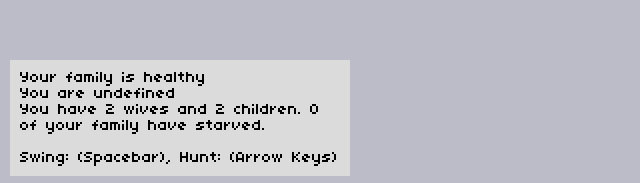
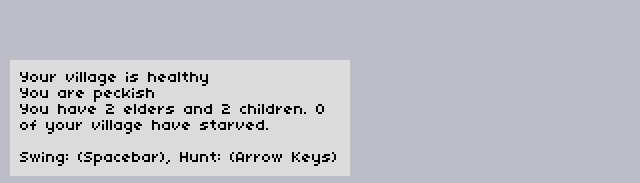
Before and after one commit to JAForbes/provider, a website: page index.html in a window 1280 px wide. Shown: the part 614-797 px from the top of the page, 0-640 px from the left. Drawn offline with Linux system fonts and the light colour scheme.

Commit message:
Smash the patriarchy

```diff
--- a/index.html
+++ b/index.html
@@ -54,7 +54,7 @@
 		<div id="info" style="padding: 10px;">
 			<p id="familyDisplay">Family: Starving</p>
 			<p id="youDisplay">You: Starving</p>
-			<p id="gameDisplay">You have 2 wives and 2 children.</p>
+			<p id="gameDisplay">You have 2 elders and 2 children.</p>
 			<br>
 			<p id="adviceDisplay">Swing: (Spacebar), Hunt: (Arrow Keys)</p>
 		</div>
--- a/src/index.js
+++ b/src/index.js
@@ -534,6 +534,9 @@ function Hunter(...args){
 		,set family(a){
 			return family = a
 		}
+		,get status(){
+			return status
+		}
 		,character: me
 	}
 }
@@ -713,7 +716,7 @@ const game = {
 			} else {
 				//eslint-disable-next-line no-undef
 				document.getElementById('adviceDisplay').innerHTML =
-					'Feed Family: (F)'
+					'Feed Village: (F)'
 			}
 		} else {
 			//eslint-disable-next-line no-undef
@@ -726,11 +729,12 @@ const game = {
 			'You are '+c.status
 		//eslint-disable-next-line no-undef
 		document.getElementById('familyDisplay').innerHTML =
-			'Your family is '+c.family.status
+			'Your village is '+c.family.status
 		//eslint-disable-next-line no-undef
 		document.getElementById('gameDisplay').innerHTML =
-			'You have '+c.family.adults+ ' wives and '+c.family.children
-				+' children.  '+c.family.starved+' of your family have starved.'
+			'You have '+c.family.adults+ ' elders and '+c.family.children
+				+' children.  '+c.family.starved
+				+' of your village have starved.'
 		if( !c.character.alive ){
 			//eslint-disable-next-line no-undef
 			document.getElementById('youDisplay').innerHTML =
```
